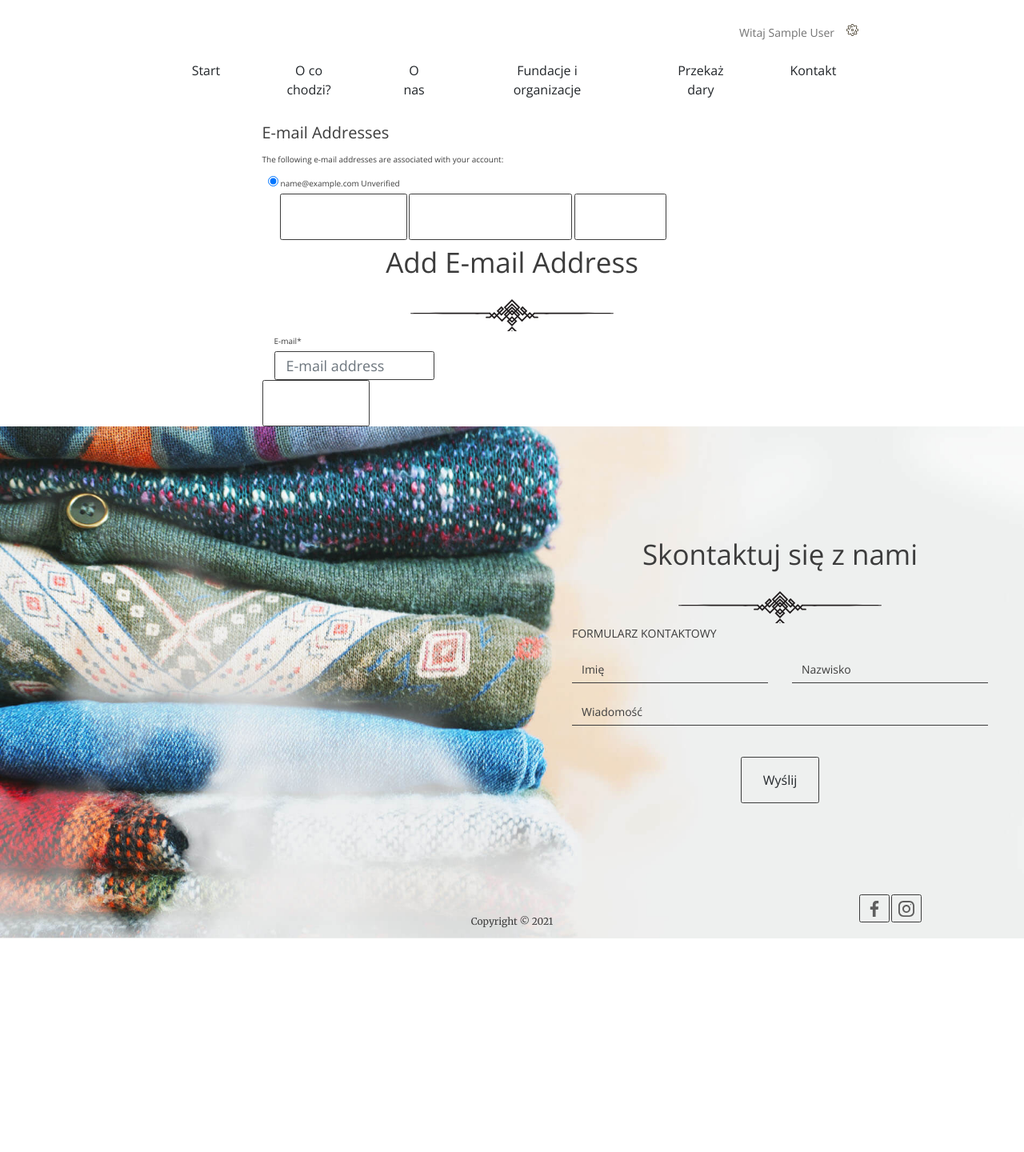
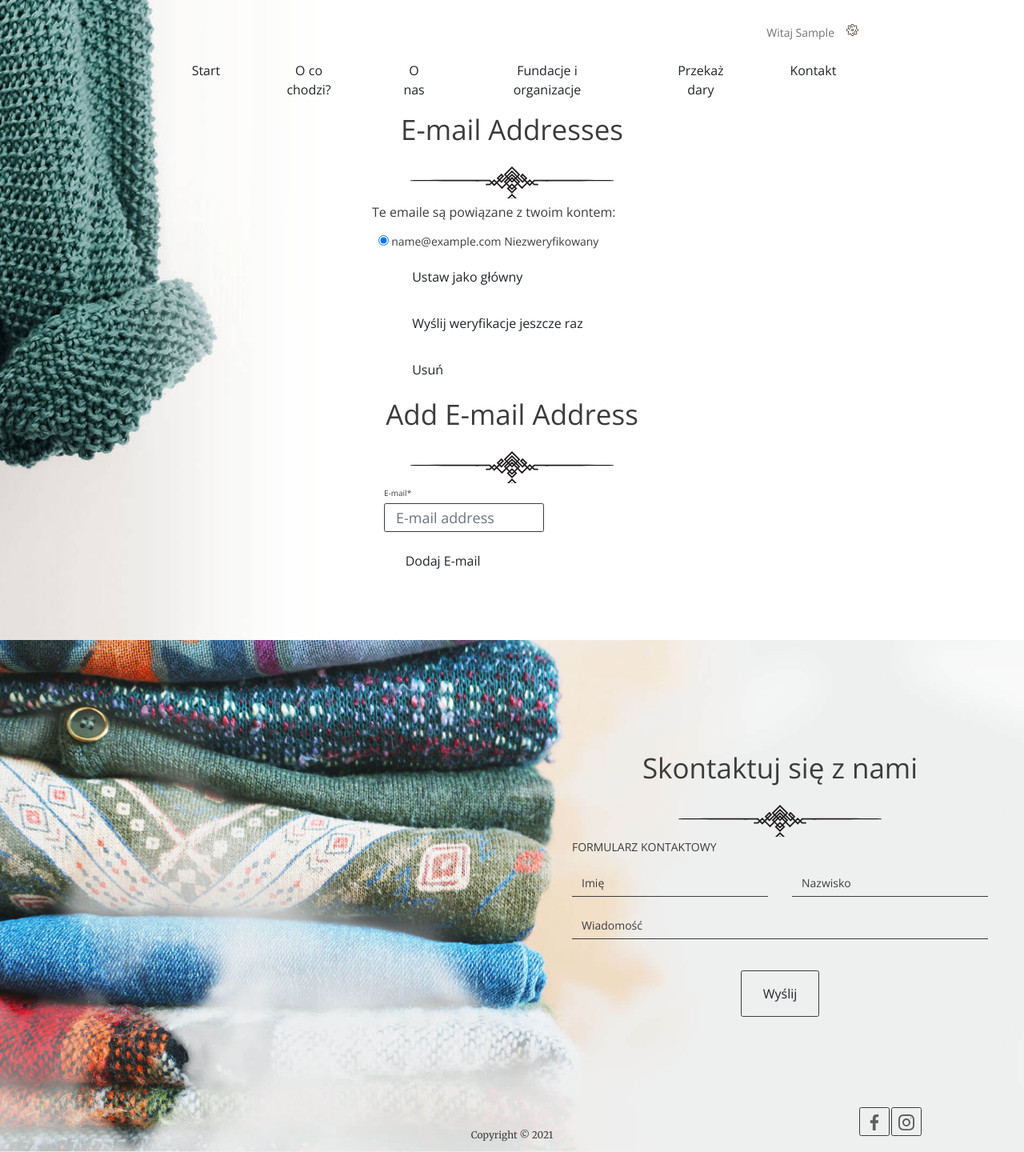
Before and after one commit to Raekker/donate-stuff, a Django app: page /accounts/email/ in a window 1280 px wide. Shown: the whole page at 80% size. Before the commit the page ends 1173 px from the top, so only its background shows below. Run offline with Django 3.2, Linux system fonts and the light colour scheme; the visitor is signed in with stand-in values (Sample User, id 1); data comes from the database, SQL or seed files in the repository; some libraries are stand-ins or nearby versions.

Commit message:
user model changes, template changes

```diff
--- a/config/settings/base.py
+++ b/config/settings/base.py
@@ -99,7 +99,7 @@ AUTHENTICATION_BACKENDS = [
 # https://docs.djangoproject.com/en/dev/ref/settings/#auth-user-model
 AUTH_USER_MODEL = "users.User"
 # https://docs.djangoproject.com/en/dev/ref/settings/#login-redirect-url
-LOGIN_REDIRECT_URL = "users:redirect"
+LOGIN_REDIRECT_URL = "/"
 # https://docs.djangoproject.com/en/dev/ref/settings/#login-url
 LOGIN_URL = "account_login"
 
@@ -272,6 +272,11 @@ ACCOUNT_ADAPTER = "donate_stuff.users.adapters.AccountAdapter"
 # https://django-allauth.readthedocs.io/en/latest/configuration.html
 SOCIALACCOUNT_ADAPTER = "donate_stuff.users.adapters.SocialAccountAdapter"
 
+ACCOUNT_USER_MODEL_USERNAME_FIELD = None
+ACCOUNT_USERNAME_REQUIRED = False
+
+ACCOUNT_FORMS = {"signup": "donate_stuff.users.forms.UserSignUpForm"}
+
 # django-rest-framework
 # -------------------------------------------------------------------------------
 # django-rest-framework - https://www.django-rest-framework.org/api-guide/settings/
--- a/donate_stuff/donation/api/views.py
+++ b/donate_stuff/donation/api/views.py
@@ -1,6 +1,6 @@
 from rest_framework import viewsets
 
-from donate_stuff.donation.api.filters import InstitutionFilter
+from donate_stuff.donation.api.filters import InstitutionFilter, DonationFilter
 from donate_stuff.donation.models import Category, Donation, Institution
 from donate_stuff.donation.api.serializers import (
     CategorySerializer,
@@ -23,3 +23,4 @@ class InstitutionViewSet(viewsets.ModelViewSet):
 class DonationViewSet(viewsets.ModelViewSet):
     queryset = Donation.objects.all()
     serializer_class = DonationSerializer
+    filterset_class = DonationFilter
--- a/donate_stuff/static/js/project.js
+++ b/donate_stuff/static/js/project.js
@@ -267,7 +267,7 @@ document.addEventListener("DOMContentLoaded", function() {
   }
 });
 
-if (window.location.href.search("my-donations")) {
+if (window.location.href.search("my-donations") !== -1) {
   displayMyDonations(
       getMyDonations(JSON.parse(document.querySelector("#user_id").textContent)),
       getInstitutions(),
--- a/donate_stuff/templates/account/email.html
+++ b/donate_stuff/templates/account/email.html
@@ -7,55 +7,70 @@
 {% block head_title %}{% trans "Account" %}{% endblock %}
 
 {% block inner %}
-<h1>{% trans "E-mail Addresses" %}</h1>
+{% endblock inner %}
+
+{% block header_message %}
+<div class="container">
+<h2>{% trans "E-mail Addresses" %}</h2>
+<div class="row">
+  <div class="col-md-4"></div>
+  <div class="col-md-4">
 
 {% if user.emailaddress_set.all %}
-<p>{% trans 'The following e-mail addresses are associated with your account:' %}</p>
+<p style="font-size: 1.6rem">Te emaile są powiązane z twoim kontem:</p>
 
 <form action="{% url 'account_email' %}" class="email_list" method="post">
 {% csrf_token %}
 <fieldset class="blockLabels">
 
   {% for emailaddress in user.emailaddress_set.all %}
-<div class="radio">
+<div class="radio" style="font-size: 1.4rem">
   <label for="email_radio_{{forloop.counter}}" class="{% if emailaddress.primary %}primary_email{%endif%}">
 
     <input id="email_radio_{{forloop.counter}}" type="radio" name="email" {% if emailaddress.primary or user.emailaddress_set.count == 1 %}checked="checked"{%endif %} value="{{emailaddress.email}}"/>
 
     {{ emailaddress.email }}
     {% if emailaddress.verified %}
-    <span class="verified">{% trans "Verified" %}</span>
+    <span class="verified">Zweryfikowany</span>
     {% else %}
-    <span class="unverified">{% trans "Unverified" %}</span>
+    <span class="unverified">Niezweryfikowany</span>
     {% endif %}
-    {% if emailaddress.primary %}<span class="primary">{% trans "Primary" %}</span>{% endif %}
+    {% if emailaddress.primary %}<span class="primary">Główny</span>{% endif %}
   </label>
 </div>
   {% endfor %}
 
 <div class="form-group">
-      <button class="secondaryAction btn btn-primary" type="submit" name="action_primary" >{% trans 'Make Primary' %}</button>
-      <button class="secondaryAction btn btn-primary" type="submit" name="action_send" >{% trans 'Re-send Verification' %}</button>
-      <button class="primaryAction btn btn-primary" type="submit" name="action_remove" >{% trans 'Remove' %}</button>
+      <button class="secondaryAction btn btn--without-border" type="submit" name="action_primary" >Ustaw jako główny</button>
+      <button class="secondaryAction btn btn--without-border" type="submit" name="action_send" >Wyślij weryfikacje jeszcze raz</button>
+      <button class="primaryAction btn btn--without-border" type="submit" name="action_remove" >Usuń</button>
 </div>
 
 </fieldset>
 </form>
-
+    </div>
+  <div class="col-md-4"></div>
+</div>
 {% else %}
 <p><strong>{% trans 'Warning:'%}</strong> {% trans "You currently do not have any e-mail address set up. You should really add an e-mail address so you can receive notifications, reset your password, etc." %}</p>
 
 {% endif %}
 
+<div class="row">
+  <div class="col-md-4"></div>
+  <div class="col-md-4">
 
     <h2>{% trans "Add E-mail Address" %}</h2>
 
     <form method="post" action="{% url 'account_email' %}" class="add_email">
         {% csrf_token %}
         {{ form|crispy }}
-        <button class="btn btn-primary" name="action_add" type="submit">{% trans "Add E-mail" %}</button>
+        <button class="btn btn--without-border" name="action_add" type="submit" style="margin-top: 2%; margin-left: 4%">Dodaj E-mail</button>
     </form>
-
+    </div>
+  <div class="col-md-4"></div>
+</div>
+</div>
 {% endblock %}
 
 
@@ -76,4 +91,8 @@ window.addEventListener('DOMContentLoaded',function() {
 
 $('.form-group').removeClass('row');
 </script>
+<script>
+  const header = document.querySelector("header");
+    header.className = "header--form-page";
+</script>
 {% endblock %}
--- a/donate_stuff/templates/account/login.html
+++ b/donate_stuff/templates/account/login.html
@@ -67,5 +67,6 @@
         <button class="btn" type="submit">Zaloguj się</button>
       </div>
     </form>
+    {{form.errors}}
   </section>
 {% endblock inner %}
--- a/donate_stuff/templates/base.html
+++ b/donate_stuff/templates/base.html
@@ -92,15 +92,16 @@
 {#      </nav>#}
 {##}
 {#    </div>#}
-    <header class="{% if request.path == '/' %}header--main-page{% elif "donation" in request.path %}header--form-page{% endif %}">
+    <header class="{% if request.path == '/' %}header--main-page{% elif 'donation' in request.path %}header--form-page{% endif %}">
       <nav class="container container--70">
         <ul class="nav--actions">
           {% if request.user.is_authenticated %}
             <li class="logged-user">
-              Witaj {{ request.user.name }}
+              Witaj {{ request.user.first_name }}
               <ul class="dropdown">
-                <li><a href="{% url 'users:detail' request.user.username %}">Profil</a></li>
+                <li><a href="{% url 'users:detail' request.user.pk %}">Profil</a></li>
                 <li><a href="{% url 'my-donations' %}">Moje zbiórki</a></li>
+                <li><a href="{% url 'users:update' %}">Ustawienia</a></li>
                 {% if request.user.is_superuser %}
                   <li><a href="{% url 'admin:index' %}">Panel Administracyjny</a></li>
                 {% endif %}
--- a/donate_stuff/templates/users/user_detail.html
+++ b/donate_stuff/templates/users/user_detail.html
@@ -32,9 +32,9 @@
 {##}
 {##}
 {#</div>#}
-<div class="text-center" style="margin-top: 15%">
-  <h2>{% if object.name %}
-  {{ object.name }}
+<div style="margin: 15% auto auto auto;">
+  <h2>{% if object.first_name and object.last_name %}
+  {{ object.first_name }} {{ object.last_name }}
   {% else %}
   {{ object.username }}
   {% endif %}</h2>
--- a/donate_stuff/users/admin.py
+++ b/donate_stuff/users/admin.py
@@ -15,7 +15,7 @@ class UserAdmin(auth_admin.UserAdmin):
     add_form = UserCreationForm
     fieldsets = (
         (None, {"fields": ("username", "password")}),
-        (_("Personal info"), {"fields": ("name", "email")}),
+        (_("Personal info"), {"fields": ("first_name", "last_name", "email")}),
         (
             _("Permissions"),
             {
@@ -30,5 +30,5 @@ class UserAdmin(auth_admin.UserAdmin):
         ),
         (_("Important dates"), {"fields": ("last_login", "date_joined")}),
     )
-    list_display = ["username", "name", "is_superuser"]
-    search_fields = ["name"]
+    list_display = ["first_name", "last_name", "is_superuser"]
+    search_fields = ["last_name"]
--- a/donate_stuff/users/models.py
+++ b/donate_stuff/users/models.py
@@ -13,9 +13,9 @@ class User(AbstractUser):
     """Default user for donate-stuff."""
 
     #: First and last name do not cover name patterns around the globe
-    name = CharField(_("Name of User"), blank=True, max_length=255)
-    first_name = None  # type: ignore
-    last_name = None  # type: ignore
+    # name = CharField(_("Name of User"), blank=True, max_length=255)
+    first_name = CharField("Imię", blank=False, null=False, max_length=255)
+    last_name = CharField("Nazwisko", blank=False, null=False, max_length=255)
 
     def get_absolute_url(self):
         """Get url for user's detail view.
@@ -24,7 +24,7 @@ class User(AbstractUser):
             str: URL for user detail.
 
         """
-        return reverse("users:detail", kwargs={"username": self.username})
+        return reverse("users:detail", kwargs={"pk": self.pk})
 
 
 @receiver(post_save, sender=AUTH_USER_MODEL)
--- a/donate_stuff/users/urls.py
+++ b/donate_stuff/users/urls.py
@@ -10,5 +10,5 @@ app_name = "users"
 urlpatterns = [
     path("~redirect/", view=user_redirect_view, name="redirect"),
     path("~update/", view=user_update_view, name="update"),
-    path("<str:username>/", view=user_detail_view, name="detail"),
+    path("<int:pk>/", view=user_detail_view, name="detail"),
 ]
```
Also changed, not shown: donate_stuff/donation/api/filters.py (+7 -1 lines), donate_stuff/templates/account/logout.html (+18 -4 lines), donate_stuff/templates/account/password_change.html (+30 -6 lines), donate_stuff/templates/account/signup.html (+10 -13 lines), donate_stuff/templates/account/verification_sent.html (+9 -1 lines), donate_stuff/templates/users/user_form.html (+32 -4 lines), donate_stuff/users/forms.py (+15 -0 lines), donate_stuff/users/views.py (+4 -4 lines), donate_stuff/users/migrations/0002_auto_20210415_1252.py (added).
